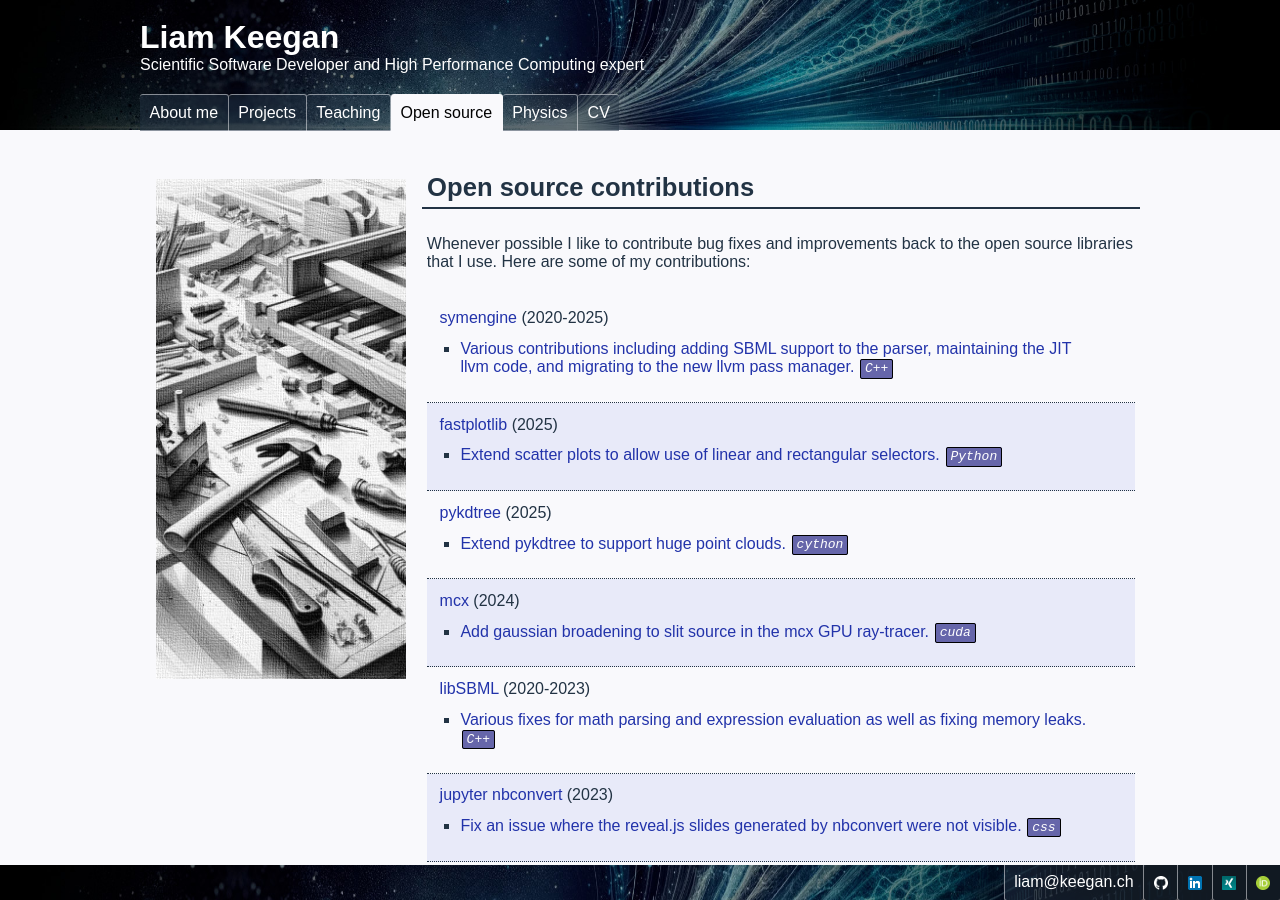
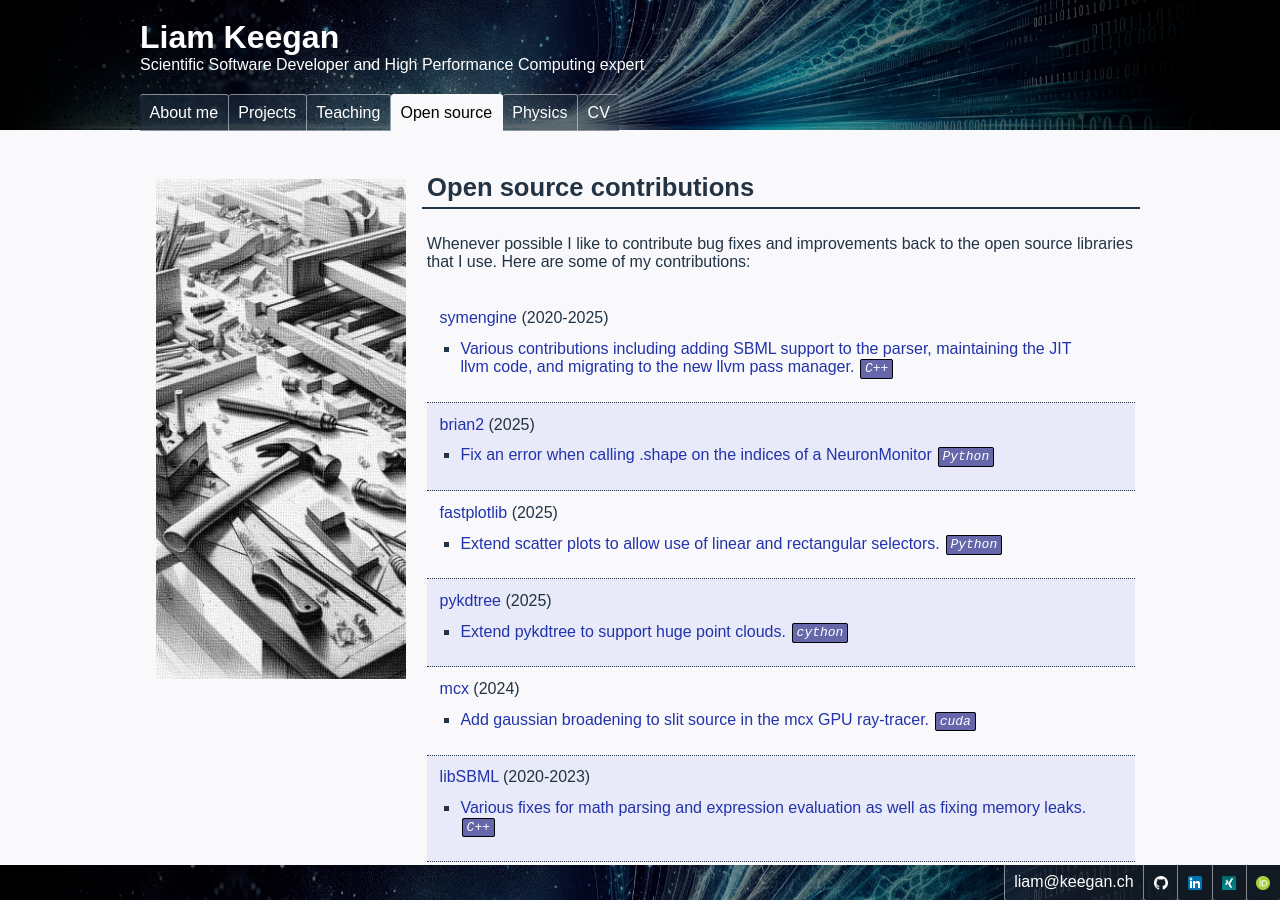
Before and after one commit to lkeegan/lkeegan.github.io, a Jekyll site: the page built from open-source.md, in a window 1280 px wide and 900 px high. Built offline with Jekyll 4.4.1, drawn with Linux system fonts in a browser that asks for light colours.

Commit message:
add brian2

```diff
--- a/_data/open-source.yml
+++ b/_data/open-source.yml
@@ -5,6 +5,14 @@
   desc: Various contributions including adding SBML support to the parser, maintaining the JIT llvm code, and migrating to the new llvm pass manager.
   tags:
     - C++
+
+- year: 2025
+  project: brian2
+  url: https://briansimulator.org/
+  code: https://github.com/brian-team/brian2/pull/1663
+  desc: Fix an error when calling .shape on the indices of a NeuronMonitor
+  tags:
+    - Python
 
 - year: 2025
   project: fastplotlib
```
